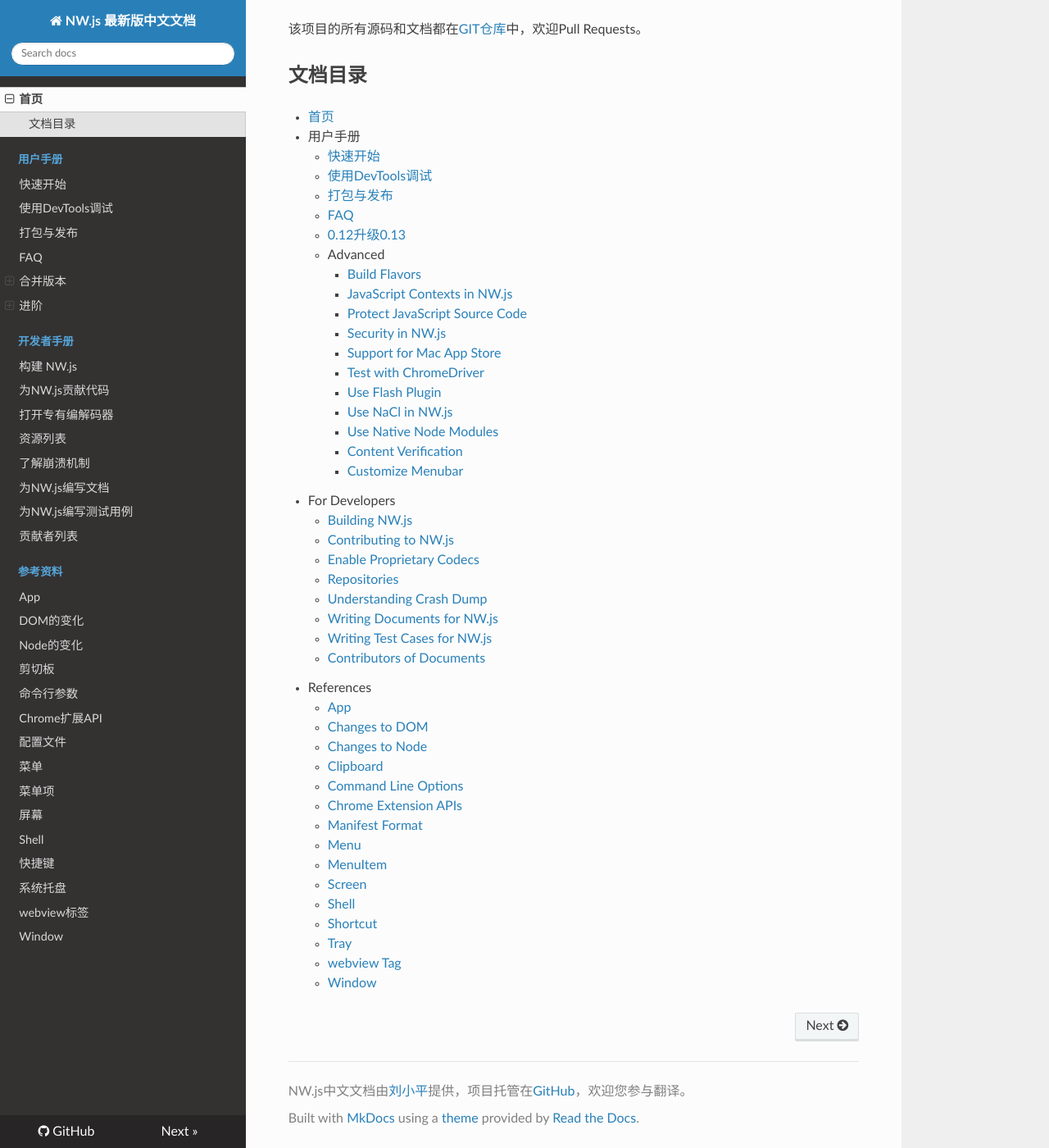
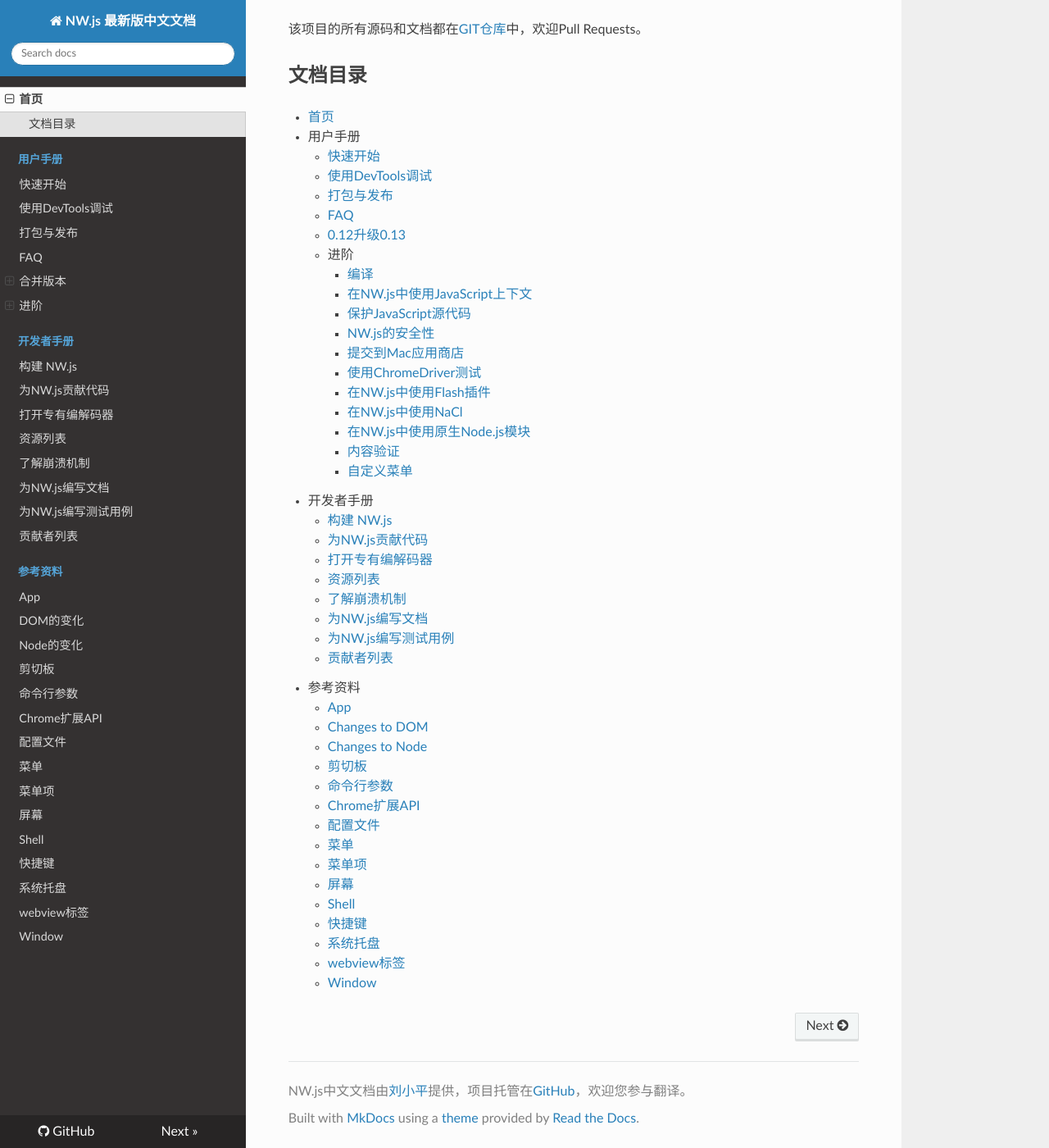
Before and after one commit to lxp135/NW.jsCnDocs, an MkDocs documentation site: the page built from docs/index.md, in a window 1280 px wide and 1400 px high, scrolled down 385 px. Shown: the whole window at 82% size. Built offline with MkDocs 1.6.1, drawn with Linux system fonts in a browser that asks for light colours; nearby versions of some CDN libraries; old or Windows-style settings are respelled for this version of MkDocs; some of the changed text lies outside the part shown.

Commit message:
首页翻译完成。

```diff
--- a/docs/index.md
+++ b/docs/index.md
@@ -9,7 +9,7 @@
 * **开发者手册** - 当您想扩展NW.js时候可以参考该部分文档
 * **参考资料** - NW.js API 文档
 
-该项目的所有源码和文档都在[GIT仓库](https://github.com/nwjs/nw.js/tree/nw13/docs)中，欢迎Pull Requests。
+该项目的所有源码和文档都在[GIT仓库](https://github.com/nwjs/nw.js/tree/nw35/docs)中，欢迎Pull Requests。
 
 ## 文档目录
 
@@ -20,40 +20,40 @@
     - [打包与发布](For Users/Package and Distribute.md)
     - [FAQ](For Users/FAQ.md)
     - [0.12升级0.13](For Users/Migration/From 0.12 to 0.13.md)
-    - Advanced
-        + [Build Flavors](For Users/Advanced/Build Flavors.md)
-        + [JavaScript Contexts in NW.js](For Users/Advanced/JavaScript Contexts in NW.js.md)
-        + [Protect JavaScript Source Code](For Users/Advanced/Protect JavaScript Source Code.md)
-        + [Security in NW.js](For Users/Advanced/Security in NW.js.md)
-        + [Support for Mac App Store](For Users/Advanced/Support for Mac App Store.md)
-        + [Test with ChromeDriver](For Users/Advanced/Test with ChromeDriver.md)
-        + [Use Flash Plugin](For Users/Advanced/Use Flash Plugin.md)
-        + [Use NaCl in NW.js](For Users/Advanced/Use NaCl in NW.js.md)
-        + [Use Native Node Modules](For Users/Advanced/Use Native Node Modules.md)
-        + [Content Verification](For Users/Advanced/Content Verification.md)
-        + [Customize Menubar](For Users/Advanced/Customize Menubar.md)
-* For Developers
-    - [Building NW.js](For Developers/Building NW.js.md)
-    - [Contributing to NW.js](For Developers/Contributing to NW.js.md)
-    - [Enable Proprietary Codecs](For Developers/Enable Proprietary Codecs.md)
-    - [Repositories](For Developers/Repositories.md)
-    - [Understanding Crash Dump](For Developers/Understanding Crash Dump.md)
-    - [Writing Documents for NW.js](For Developers/Writing Documents for NW.js.md)
-    - [Writing Test Cases for NW.js](For Developers/Writing Test Cases for NW.js.md)
-    - [Contributors of Documents](For Developers/Contributors of Documents.md)
-* References
+    - 进阶
+        + [编译](For Users/Advanced/Build Flavors.md)
+        + [在NW.js中使用JavaScript上下文](For Users/Advanced/JavaScript Contexts in NW.js.md)
+        + [保护JavaScript源代码](For Users/Advanced/Protect JavaScript Source Code.md)
+        + [NW.js的安全性](For Users/Advanced/Security in NW.js.md)
+        + [提交到Mac应用商店](For Users/Advanced/Support for Mac App Store.md)
+        + [使用ChromeDriver测试](For Users/Advanced/Test with ChromeDriver.md)
+        + [在NW.js中使用Flash插件](For Users/Advanced/Use Flash Plugin.md)
+        + [在NW.js中使用NaCl](For Users/Advanced/Use NaCl in NW.js.md)
+        + [在NW.js中使用原生Node.js模块](For Users/Advanced/Use Native Node Modules.md)
+        + [内容验证](For Users/Advanced/Content Verification.md)
+        + [自定义菜单](For Users/Advanced/Customize Menubar.md)
+* 开发者手册
+    - [构建 NW.js](For Developers/Building NW.js.md)
+    - [为NW.js贡献代码](For Developers/Contributing to NW.js.md)
+    - [打开专有编解码器](For Developers/Enable Proprietary Codecs.md)
+    - [资源列表](For Developers/Repositories.md)
+    - [了解崩溃机制](For Developers/Understanding Crash Dump.md)
+    - [为NW.js编写文档](For Developers/Writing Documents for NW.js.md)
+    - [为NW.js编写测试用例](For Developers/Writing Test Cases for NW.js.md)
+    - [贡献者列表](For Developers/Contributors of Documents.md)
+* 参考资料
     - [App](References/App.md)
     - [Changes to DOM](References/Changes to DOM.md)
     - [Changes to Node](References/Changes to Node.md)
-    - [Clipboard](References/Clipboard.md)
-    - [Command Line Options](References/Command Line Options.md)
-    - [Chrome Extension APIs](References/Chrome Extension APIs.md)
-    - [Manifest Format](References/Manifest Format.md)
-    - [Menu](References/Menu.md)
-    - [MenuItem](References/MenuItem.md)
-    - [Screen](References/Screen.md)
+    - [剪切板](References/Clipboard.md)
+    - [命令行参数](References/Command Line Options.md)
+    - [Chrome扩展API](References/Chrome Extension APIs.md)
+    - [配置文件](References/Manifest Format.md)
+    - [菜单](References/Menu.md)
+    - [菜单项](References/MenuItem.md)
+    - [屏幕](References/Screen.md)
     - [Shell](References/Shell.md)
-    - [Shortcut](References/Shortcut.md)
-    - [Tray](References/Tray.md)
-    - [webview Tag](References/webview Tag.md)
+    - [快捷键](References/Shortcut.md)
+    - [系统托盘](References/Tray.md)
+    - [webview标签](References/webview Tag.md)
     - [Window](References/Window.md)
```
Also changed, not shown: other parts of docs/index.md (+1 -1 lines).
